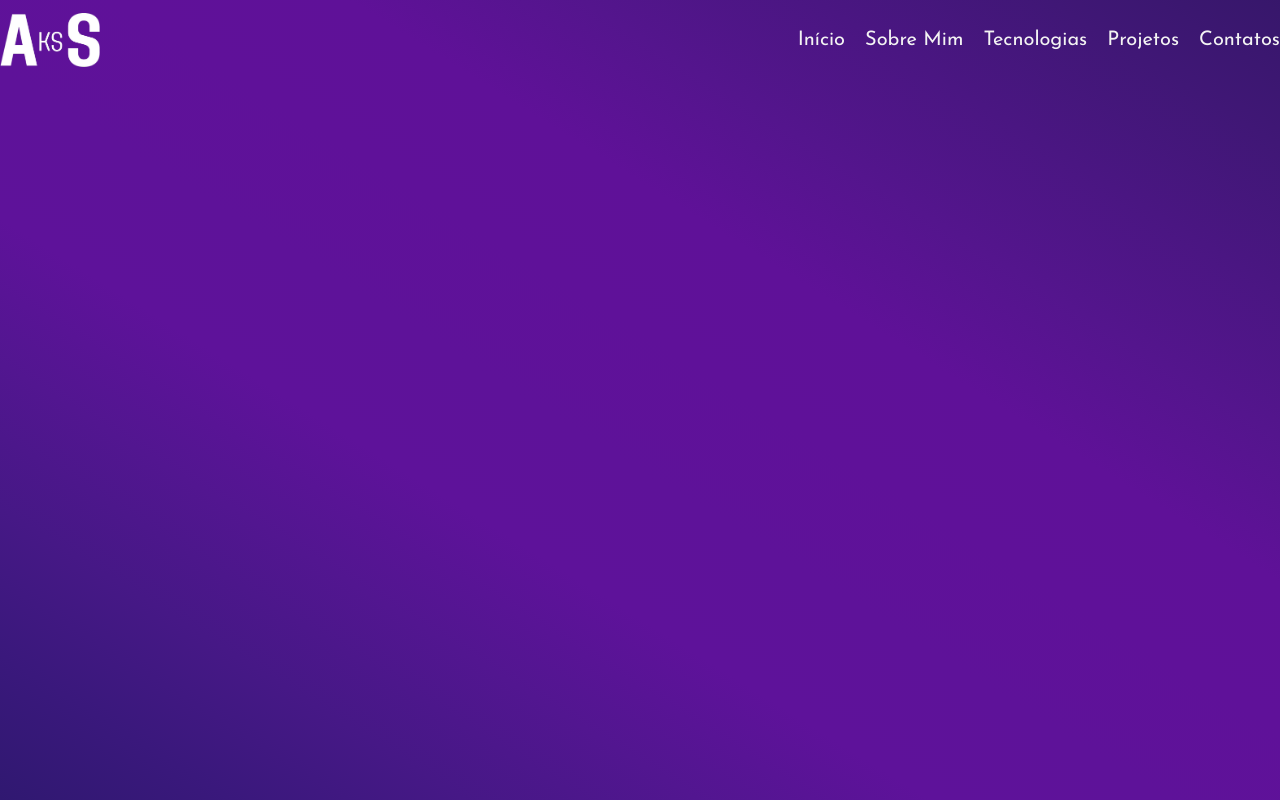
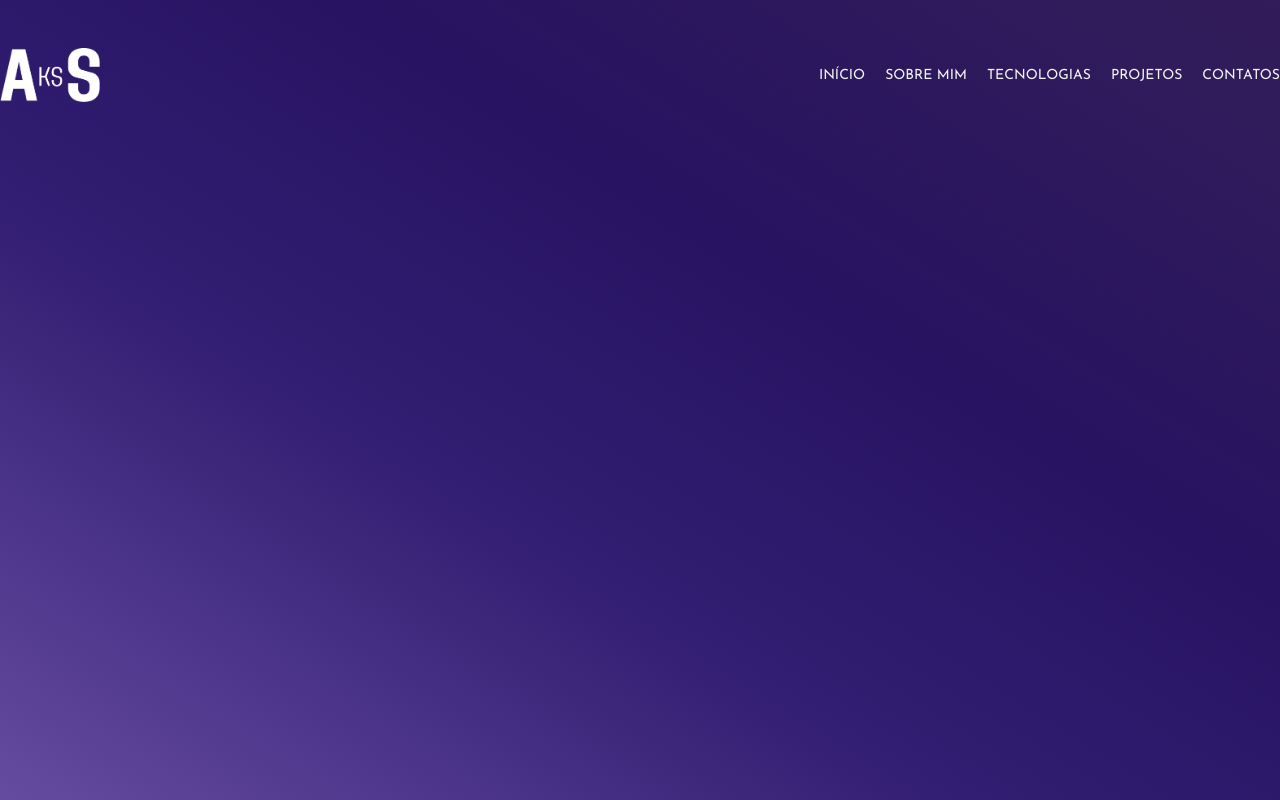
Before and after one commit to aleffstampini/portifolio, a React (Create React App) app: page / in a window 1280 px wide. Built offline with nearby package versions, Linux system fonts and the light colour scheme.

Commit message:
feat: add favicon

```diff
--- a/public/index.html
+++ b/public/index.html
@@ -3,6 +3,7 @@
   <head>
     <meta charset="utf-8" />
     <!-- <link rel="icon" href="%PUBLIC_URL%/favicon.ico" /> -->
+    <link rel="shortcut icon" href="icon.png" type="image/x-icon">
     <meta name="viewport" content="width=device-width, initial-scale=1" />
     <meta name="theme-color" content="#000000" />
     <meta
--- a/src/components/navbar/navbar.style.css
+++ b/src/components/navbar/navbar.style.css
@@ -4,7 +4,7 @@ nav img.logo {
 
 nav.navbar {
   width: 100%;
-  height: 80px;
+  height: 150px;
   display: flex;
   align-items: center;
   justify-content: space-between;
@@ -19,10 +19,11 @@ nav.navbar ul {
 
 nav.navbar ul li {
   color: #f3f3f3;
-  font-size: 20px;
+  font-size: 14px;
   font-weight: 400;
   float: left;
   cursor: pointer;
+  text-transform: uppercase;
 }
 
 nav.navbar ul li:not(:first-of-type) {
--- a/src/index.style.css
+++ b/src/index.style.css
@@ -14,18 +14,18 @@
 body {
   background-image: linear-gradient(
     to right top,
-    #301871,
-    #3a187c,
-    #461886,
-    #521690,
-    #5e129a,
-    #5e1299,
-    #5f1199,
-    #5f1198,
-    #54158d,
-    #4a1682,
-    #401776,
-    #37176b
+    #654ca1,
+    #594095,
+    #4c358a,
+    #402a7e,
+    #331f73,
+    #2f1b6d,
+    #2b1767,
+    #271361,
+    #2a165f,
+    #2d185d,
+    #301b5b,
+    #321d59
   );
   width: 100%;
   height: 100vh;
```
Also changed, not shown: public/icon.png (added).
